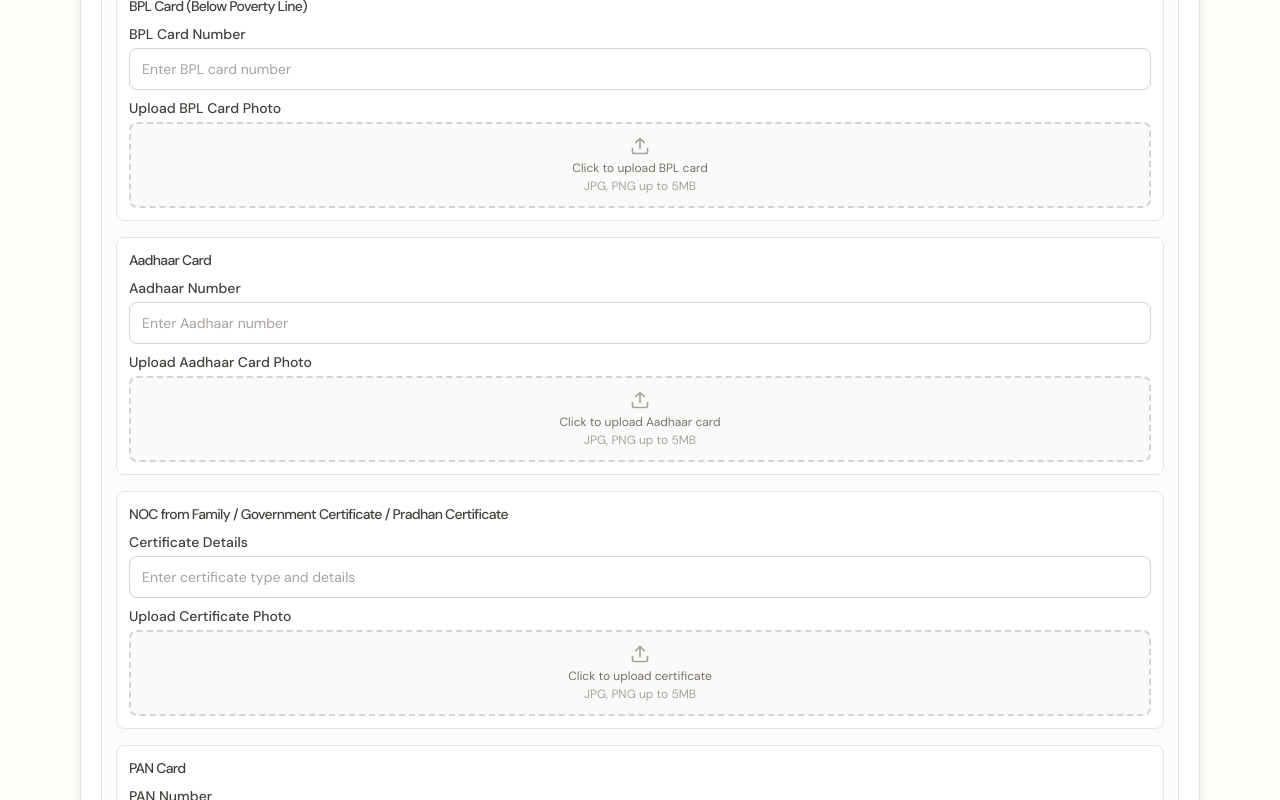
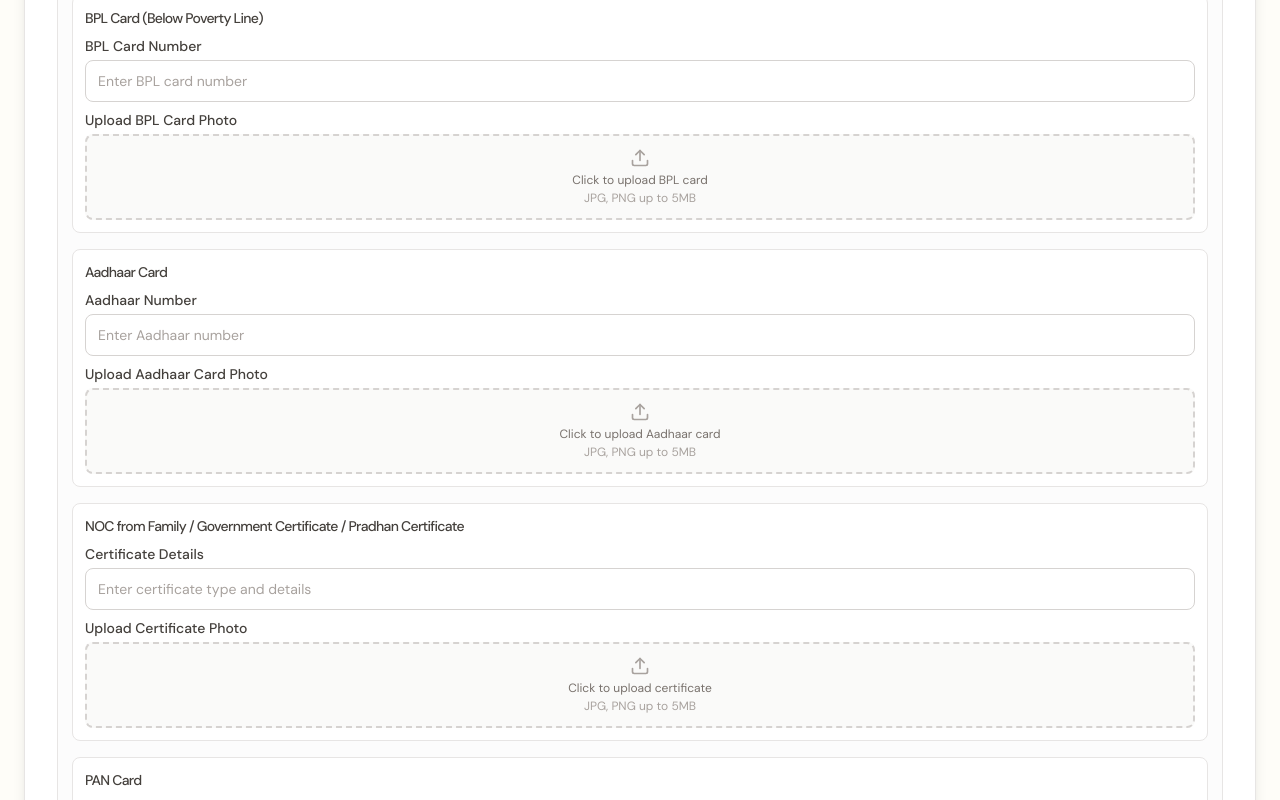
Before and after one commit to Sirohi01/moksha-v11, a Next.js app: page /report in a window 1280 px wide. Shown: the part 3320-4120 px from the top of the page. Built offline with nearby package versions, Linux system fonts and the light colour scheme.

Commit message:
changes in report page form width

```diff
--- a/app/report/page.tsx
+++ b/app/report/page.tsx
@@ -159,12 +159,12 @@ export default function ReportPage() {
       </section>
 
       <section className="py-12 bg-cream-50">
-        <Container size="lg">
+        <div className="max-w-[1400px] mx-auto px-6">
           <Alert variant="warning" title="Important Notice" className="mb-6">
             Please also inform your nearest police station. Moksha Seva works in coordination with law enforcement. Do not move or disturb the body.
           </Alert>
 
-          <div className="bg-white rounded-xl border border-stone-200 shadow-lg p-5">
+          <div className="bg-white rounded-xl border border-stone-200 shadow-lg p-6 md:p-8">
             <div className="pb-4 border-b border-stone-200 mb-5">
               <h2 className="font-serif text-lg font-bold text-stone-800">Case Report Form</h2>
               <p className="text-stone-500 text-xs mt-1">Please provide as much detail as possible to help us respond quickly</p>
@@ -914,7 +914,7 @@ export default function ReportPage() {
             </a>
             <p className="text-saffron-100 text-xs mt-1">Toll Free · 24/7 · All India</p>
           </div>
-        </Container>
+        </div>
       </section>
     </>
   );
```
